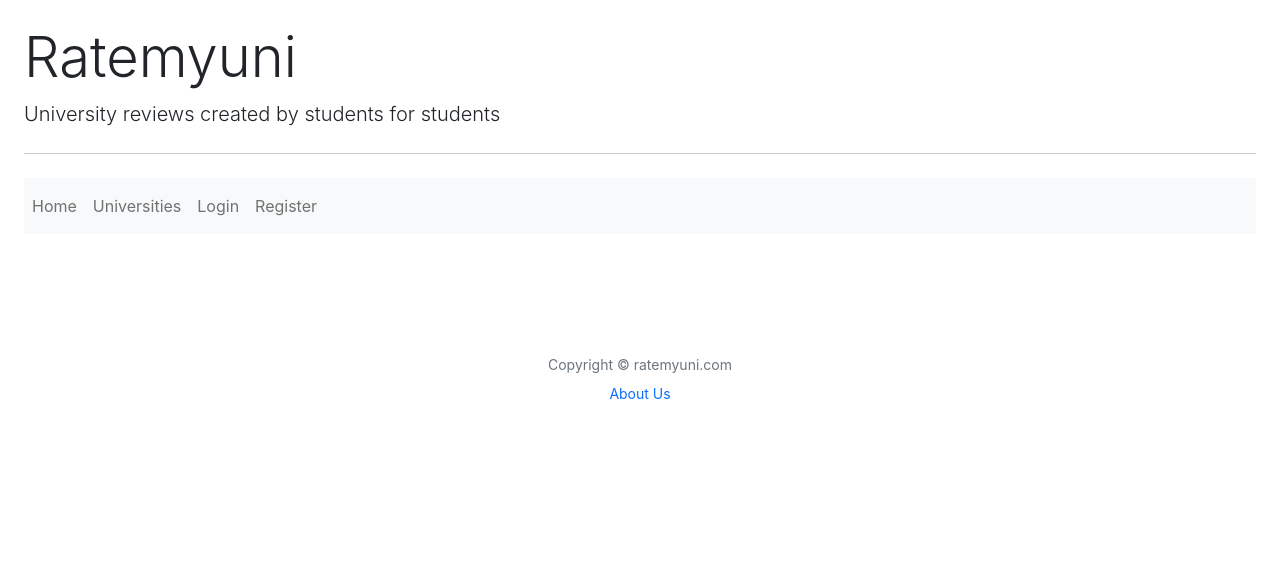
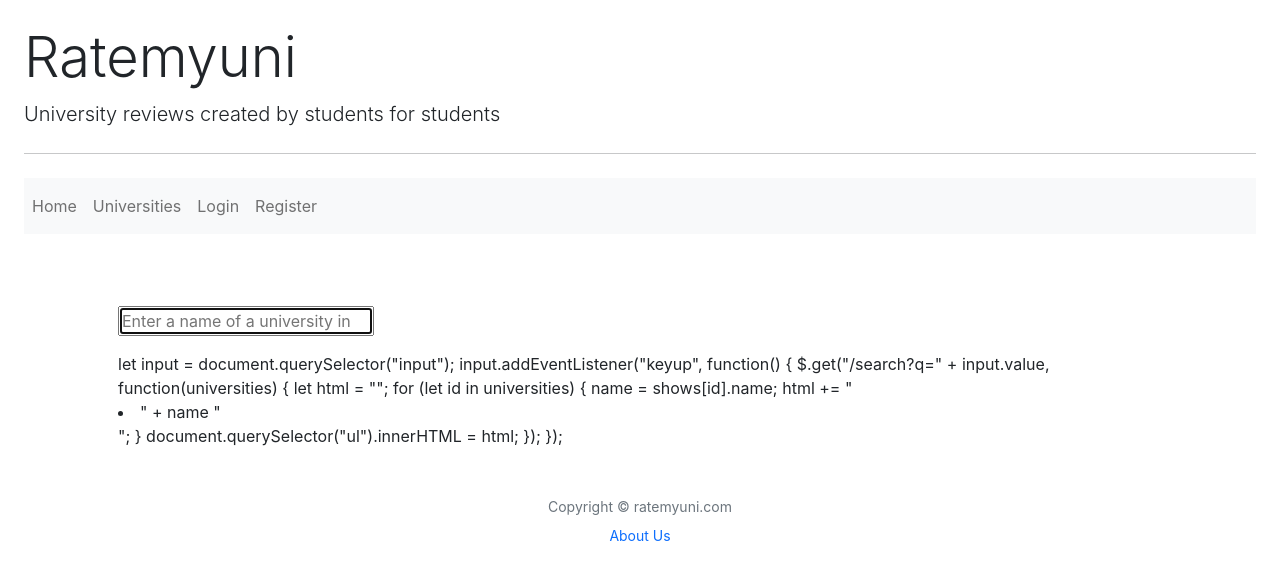
Before and after one commit to regantan/Repositories, a Flask app: page / in a window 1280 px wide. Shown: the top 580 px of the page. Run offline with Flask 2, Linux system fonts and the light colour scheme; some libraries are stand-ins or nearby versions.

Commit message:
bug fixes and index.html

```diff
--- a/app.py
+++ b/app.py
@@ -2,7 +2,7 @@ import os
 import re
 
 from cs50 import SQL
-from flask import Flask, flash, redirect, render_template, request, session
+from flask import Flask, flash, redirect, render_template, request, session, jsonify
 from flask_session import Session
 from tempfile import mkdtemp
 from werkzeug.exceptions import default_exceptions, HTTPException, InternalServerError
@@ -37,10 +37,20 @@ db = SQL("sqlite:///ratemyuni.db")
 if not os.environ.get("API_KEY"):
     raise RuntimeError("API_KEY not set")
 
-@app.route("/", methods=["GET", "POST"])
+@app.route("/")
 def index():
     # Shows homepage and asks user input for a university name
     return render_template("index.html")
+
+@app.route("/search")
+def search():
+    # Queries database on name of universities
+    q = request.args.get("q")
+    if not q:
+        universities = []
+    else:
+        universities = db.execute("SELECT * FROM universities WHERE name LIKE ? ORDER BY name", "%" + q + "%")
+    return jsonify(universities)
 
 @app.route("/login", methods=["GET", "POST"])
 def login():
@@ -68,7 +78,7 @@ def login():
 def register():
     # Allows user to register (method GET)
     if request.method == "GET":
-        render_template("register.html")
+        return render_template("register.html")
 
     # Process user input (method POST)
     else:
@@ -82,10 +92,11 @@ def register():
 
         # Ensures email is valid
         check = check_email(email)
-        if check["check"] != "safe":
+        print(check["check"])
+        if not check or check["check"] != "safe":
             return apology("Invalid Email", 400)
         rows = db.execute("SELECT username FROM users WHERE username = ?", email)
-
+        print(rows)
         # Ensures email is unique
         if len(rows) != 0:
             return apology("Email Already Exists", 400)
@@ -108,3 +119,8 @@ def rating():
 def university():
     # Asks for university details in the case that it does not exist in database
     return # TODO
+
+@app.route("/about")
+def about():
+    # shows about page
+    return # TODO
--- a/static/styles.css
+++ b/static/styles.css
@@ -10,7 +10,3 @@ h2 {
     font-weight: 400;
     font-size: 2rem;
 }
-
-#right {
-    text-align: right;
-}
--- a/templates/index.html
+++ b/templates/index.html
@@ -11,5 +11,21 @@
 {% endblock %}
 
 {% block main %}
-
+    <input autofocus autocomplete="off" placeholder="Enter a name of a university in Malaysia" type="search">
+    <ul></ul>
+    <script src="https://code.jquery.com/jquery-3.6.0.min.js" integrity="sha256-/xUj+3OJU5yExlq6GSYGSHk7tPXikynS7ogEvDej/m4=" crossorigin="anonymous"></script>
+    <scipt>
+        let input = document.querySelector("input");
+        input.addEventListener("keyup", function() {
+            $.get("/search?q=" + input.value, function(universities) {
+                let html = "";
+                for (let id in universities)
+                {
+                    name = shows[id].name;
+                    html += "<li>" + name "</li>";
+                }
+                document.querySelector("ul").innerHTML = html;
+            });
+        });
+    </scipt>
 {% endblock %}
--- a/templates/layout.html
+++ b/templates/layout.html
@@ -7,7 +7,7 @@
         <!-- bootstrap CSS -->
         <link href="https://cdn.jsdelivr.net/npm/bootstrap@5.0.2/dist/css/bootstrap.min.css" rel="stylesheet" integrity="sha384-EVSTQN3/azprG1Anm3QDgpJLIm9Nao0Yz1ztcQTwFspd3yD65VohhpuuCOmLASjC" crossorigin="anonymous">
 
-        <link href="static/styles.css" rel="stylesheet">
+        <link href="/static/styles.css" rel="stylesheet" type="text/css">
 
         <!-- bottstrap javascript-->
         <script src="https://cdn.jsdelivr.net/npm/@popperjs/core@2.9.2/dist/umd/popper.min.js" integrity="sha384-IQsoLXl5PILFhosVNubq5LC7Qb9DXgDA9i+tQ8Zj3iwWAwPtgFTxbJ8NT4GN1R8p" crossorigin="anonymous"></script>
@@ -26,6 +26,8 @@
                     <li class="nav-item">
                         <a class="nav-link" href="/ratings">Universities</a>
                     </li>
+                </ul>
+                <ul class="navbar-nav justify-content-end">
                     <li class="nav-item" id="right">
                         <a class="nav-link" href="/login">Login</a>
                     </li>
@@ -42,7 +44,7 @@
 
         <footer class="small text-center text-muted">
             Copyright &#169; ratemyuni.com
-            <a class="nav-link" href="about.html">About Us</a>
+            <a class="nav-link" href="/about">About Us</a>
         </footer>
     </body>
 </html>
```
Also changed, not shown: helpers.py (+5 -4 lines), ratemyuni.db.
